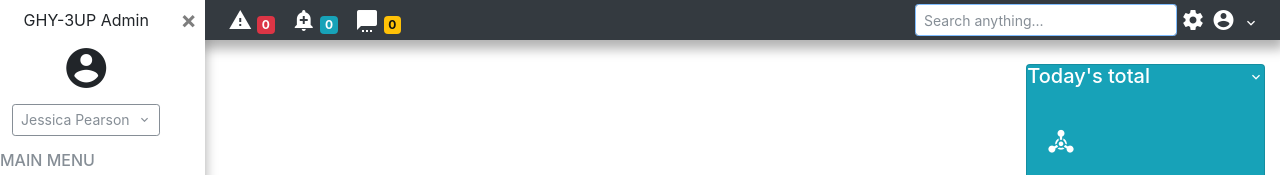
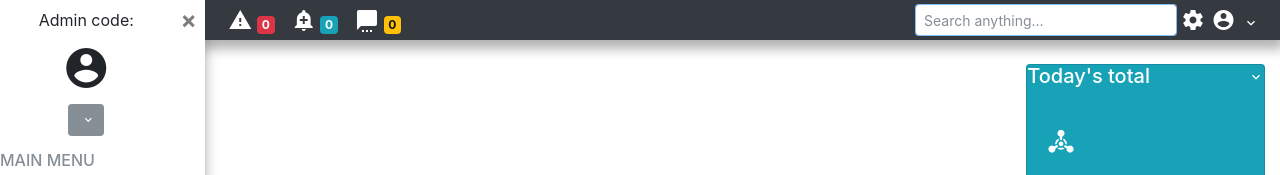
Before and after one commit to Itt-Izz/ease-collections-disbursement, a website: page views/admin/dashboard.html in a window 1280 px wide. Shown: the top 175 px of the page. Drawn offline with Linux system fonts and the light colour scheme; no server answers.

Commit message:
admin cookies complete

```diff
--- a/public/js/admin/dash.js
+++ b/public/js/admin/dash.js
@@ -1,10 +1,12 @@
 ((window, document) => {
 
     // read cookies and update accordingly
+    let admCookies = decodeURIComponent(document.cookie).split(";")
+
     function getCookie(ckName) {
         var name = ckName + "="
-        for (var i = 0; i < ckk.length; i++) {
-            var c = ckk[i]
+        for (var i = 0; i < admCookies.length; i++) {
+            var c = admCookies[i]
             while (c.charAt(0) == ' ') {
                 c = c.substring(1)
             }
@@ -14,6 +16,9 @@
         }
         return "";
     }
+    let admPhone = window.atob(getCookie('i6udhph'))
+    document.getElementById('admc').innerText = window.atob(getCookie('i6udhcd'))
+    document.getElementById('adme').innerText = window.atob(getCookie('i7udhem'))
 
     // check internet connection
     setInterval(() => {
--- a/views/admin/dashboard.html
+++ b/views/admin/dashboard.html
@@ -41,14 +41,14 @@
             <div class="admin_cont">
                 <span class="close close-button p-2">&times;</span>
                 <div class="d-flex flex-column text-center p-2">
-                    <div>
-                        <span id="admin_name">GHY-3UP Admin</span>
+                    <div>Admin code:
+                        <span id="admc"></span>
                     </div>
                     <div>
                         <span class="mdi mdi-account-circle mdi-48px"></span>
                     </div>
                     <div>
-                        <span class="btn btn-sm btn-outline-secondary">Jessica Pearson &nbsp;<span class="mdi mdi-chevron-down"></span></span>
+                        <span class="btn btn-sm btn-secondary"><span id="adme"></span> &nbsp;<span class="mdi mdi-chevron-down"></span></span>
                     </div>
                 </div>
                 <div class="pt-2 m-0">
```
